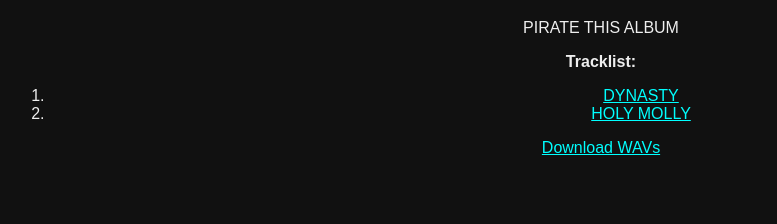
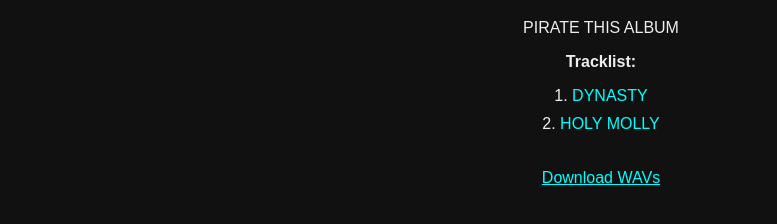
Before and after one commit to mustafam0nd/test-bf-1, a plain HTML site: page index.html in a window 1280 px wide. Shown: the part 62-286 px from the top of the page, without its empty margins (39-816 px from the left). Drawn offline with Linux system fonts and the light colour scheme.

Commit message:
Update index.html

```diff
--- a/index.html
+++ b/index.html
@@ -7,15 +7,17 @@
   <body style="font-family: sans-serif; text-align: center; background-color: #111; color: #eee;">
     <h1>🐉 DYNASTY EP 🐉</h1>
     <p>PIRATE THIS ALBUM</p>
+
     <p><strong>Tracklist:</strong></p>
-    <ol>
-<div class="tracklist">
-<ol>
-  <li><a href="dynasty.html" style="color:#0ff;">DYNASTY</a></li>
-  <li><a href="holymolly.html" style="color:#0ff;">HOLY MOLLY</a></li>
-</ol>
-</div>
+    <ol style="list-style-position: inside; padding: 0; text-align: center;">
+      <li style="margin: 10px 0;">
+        <a href="dynasty.html" style="color:#0ff; text-decoration:none;">DYNASTY</a>
+      </li>
+      <li style="margin: 10px 0;">
+        <a href="holymolly.html" style="color:#0ff; text-decoration:none;">HOLY MOLLY</a>
+      </li>
     </ol>
-    <a href="YOUR-DOWNLOAD-LINK-HERE" style="color:#0ff;">Download WAVs</a>
+
+    <a href="YOUR-DOWNLOAD-LINK-HERE" style="color:#0ff; display:inline-block; margin-top:20px;">Download WAVs</a>
   </body>
 </html>
```
